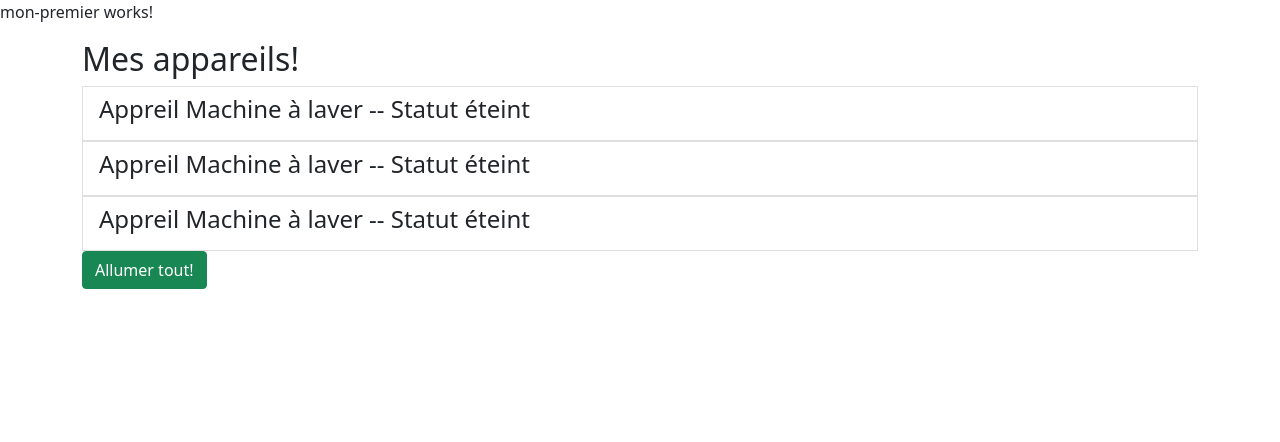
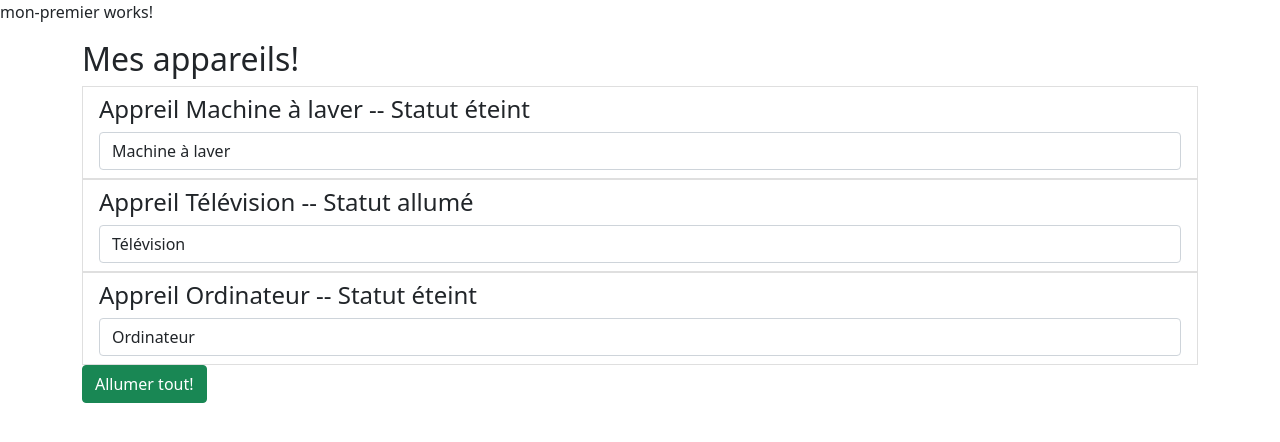
Before and after one commit to TRAFANOHARANTSOA/appareils-app-angular, an Angular app: page / in a window 1280 px wide. Shown: the top 442 px of the page. Built offline with nearby package versions, Linux system fonts and the light colour scheme.

Commit message:
two way binding-personalise property

```diff
--- a/src/app/app.component.html
+++ b/src/app/app.component.html
@@ -7,9 +7,9 @@
         Mes appareils!
       </h2>
       <ul class="list-group">
-        <app-appareil></app-appareil>
-        <app-appareil></app-appareil>
-        <app-appareil></app-appareil>
+        <app-appareil [appareilName]="appareilOne" [appareilStatus]="'éteint'"></app-appareil>
+        <app-appareil [appareilName]="appareilTwo" [appareilStatus]="'allumé'"></app-appareil>
+        <app-appareil [appareilName]="appareilThree"[appareilStatus]="'éteint'"></app-appareil>
       </ul>
       <button class="btn btn-success"
       [disabled]="!isAuth"
--- a/src/app/app.component.ts
+++ b/src/app/app.component.ts
@@ -7,6 +7,10 @@ import { Component } from '@angular/core';
 })
 export class AppComponent {
   isAuth = false;
+
+  appareilOne = 'Machine à laver';
+  appareilTwo = 'Télévision';
+  appareilThree = 'Ordinateur';
   constructor() {
     setTimeout(
       () => {
--- a/src/app/appareil/appareil.component.html
+++ b/src/app/appareil/appareil.component.html
@@ -1,4 +1,5 @@
 <li class="list-group-item">
     <h4>Appreil {{ appareilName }} -- Statut {{ appareilStatus}}</h4>
+    <input type="text" class="text form-control" [(ngModel)]="appareilName">
 
 </li>
--- a/src/app/appareil/appareil.component.ts
+++ b/src/app/appareil/appareil.component.ts
@@ -1,4 +1,4 @@
-import { Component, OnInit } from '@angular/core';
+import { Component, Input, OnInit } from '@angular/core';
 
 @Component({
   selector: 'app-appareil',
@@ -7,12 +7,15 @@ import { Component, OnInit } from '@angular/core';
 })
 export class AppareilComponent implements OnInit {
 
-  appareilName = "Machine à laver";
-  appareilStatus = "éteint";
+  @Input()
+  appareilName:string | undefined;
+
+  @Input()
+  appareilStatus:string | undefined;
 
   constructor() { }
 
-  ngOnInit(): void {
+  ngOnInit() {
   }
 
   getStatus(){
```
